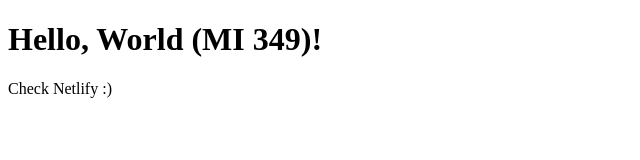
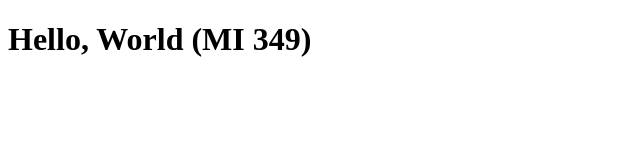
Before and after one commit to haotianxie10/hello_mi349, a plain HTML site: page index.html in a window 1280 px wide. Shown: the whole page, without its empty margins (0-640 px from the left). Drawn offline with Linux system fonts and the light colour scheme.

Commit message:
Revert "https://github.com/haotianxie10/hello_mi349"
This reverts commit af6ad3b5714e46ae6c2b5a7d1cc27674702abfd0.

```diff
--- a/index.html
+++ b/index.html
@@ -6,7 +6,6 @@
     <title>Hello MI349</title>
 </head>
 <body>
-    <h1>Hello, World (MI 349)!</h1>
-    <p>Check Netlify :)</p>
+    <h1>Hello, World (MI 349)</h1>
 </body>
 </html>
```
